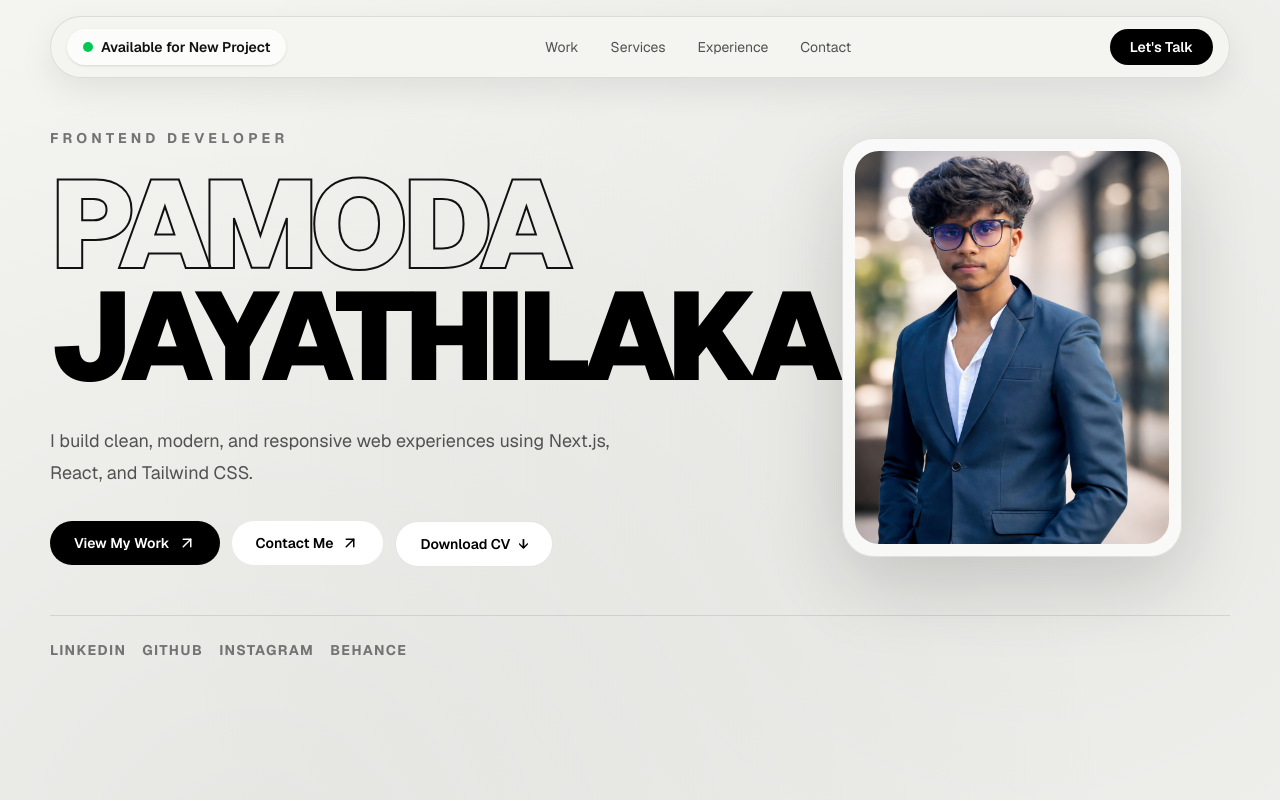
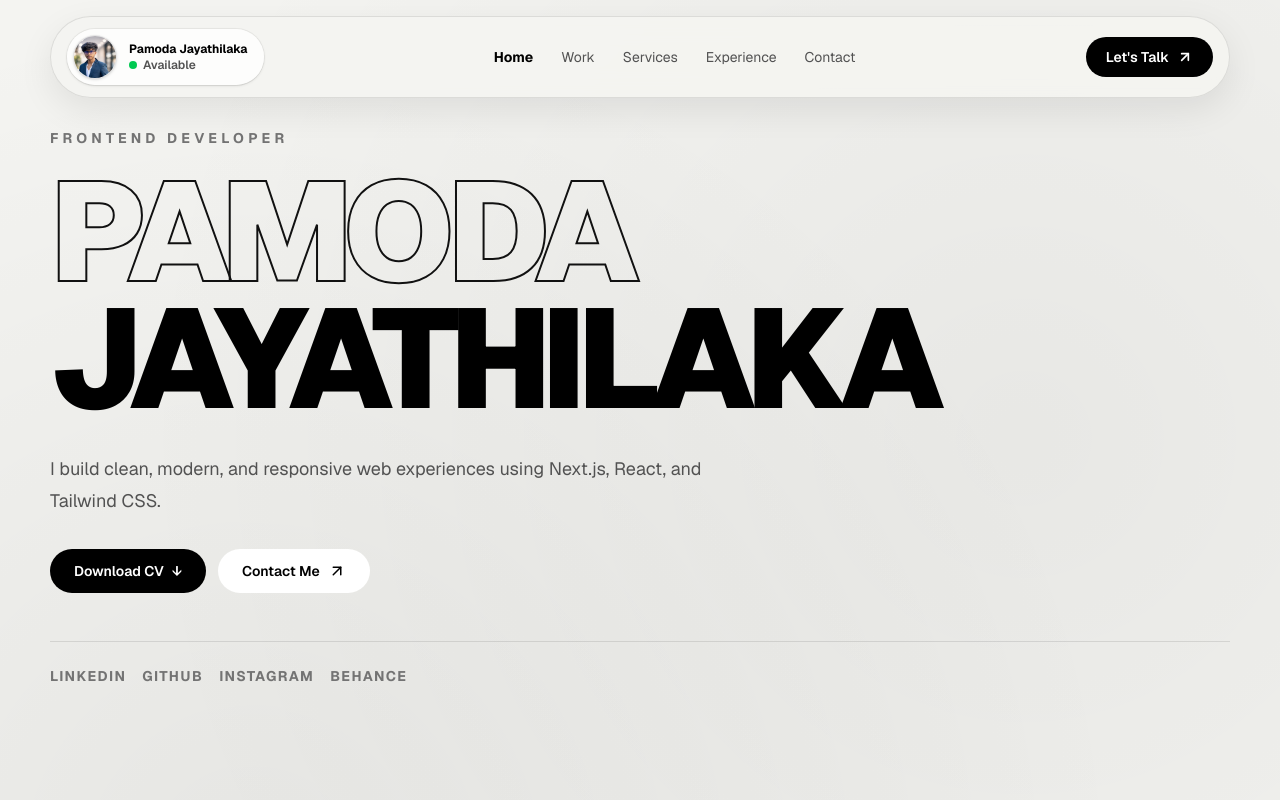
Before and after one commit to pamoda2004/Portfolio_NextJs, a Next.js app: page / in a window 1280 px wide. Shown: the top 800 px of the page. Built offline with nearby package versions, Linux system fonts and the light colour scheme.

Commit message:
Remove hero image and use profile image in navbar

```diff
--- a/components/Header.tsx
+++ b/components/Header.tsx
@@ -1,11 +1,14 @@
 "use client";
 
+import Image from "next/image";
 import Link from "next/link";
+import { ArrowUpRight } from "lucide-react";
 import { AnimatePresence, motion } from "framer-motion";
 import { usePathname } from "next/navigation";
 import { useState } from "react";
 
 const navLinks = [
+  { label: "Home", href: "/" },
   { label: "Work", href: "/work" },
   { label: "Services", href: "/services" },
   { label: "Experience", href: "/experience" },
@@ -17,6 +20,10 @@ export default function Header() {
   const pathname = usePathname();
 
   function isActive(href: string) {
+    if (href === "/") {
+      return pathname === "/";
+    }
+
     if (href === "/work") {
       return pathname === "/work" || pathname.startsWith("/work/");
     }
@@ -32,17 +39,32 @@ export default function Header() {
       className="fixed left-0 top-0 z-50 w-full px-4 py-4"
     >
       <div className="container-main flex items-center justify-between rounded-full border border-black/10 bg-[#f4f4f1]/90 px-3 py-3 shadow-[0_12px_35px_rgba(0,0,0,0.08)] backdrop-blur-md sm:px-4">
-        <Link
-          href="/"
-          onClick={() => setOpen(false)}
-          className="flex items-center gap-2 rounded-full bg-white/70 px-3 py-2 text-sm font-semibold shadow-sm sm:px-4"
-        >
-          <span className="h-2.5 w-2.5 rounded-full bg-green-500" />
-          <span className="hidden sm:inline">Available for New Project</span>
-          <span className="sm:hidden">Available</span>
-        </Link>
+        {/* Profile tab - no navigation */}
+        <div className="flex items-center gap-2 rounded-full bg-white/80 py-1.5 pl-1.5 pr-3 text-sm font-semibold shadow-sm ring-1 ring-black/5 sm:gap-3 sm:pr-4">
+          <span className="relative grid h-10 w-10 shrink-0 place-items-center overflow-hidden rounded-full border border-black/10 bg-white shadow-sm sm:h-11 sm:w-11">
+            <Image
+              src="/images/profile.png"
+              alt="Pamoda Jayathilaka"
+              width={56}
+              height={56}
+              priority
+              className="h-full w-full object-cover object-center"
+            />
+          </span>
 
-        <nav className="hidden items-center gap-8 md:flex">
+          <span className="flex flex-col leading-tight">
+            <span className="hidden max-w-[135px] truncate text-xs font-bold text-black sm:inline lg:max-w-none">
+              Pamoda Jayathilaka
+            </span>
+
+            <span className="flex items-center gap-1.5 text-xs font-semibold text-neutral-600">
+              <span className="h-2 w-2 rounded-full bg-green-500" />
+              Available
+            </span>
+          </span>
+        </div>
+
+        <nav className="hidden items-center gap-7 md:flex">
           {navLinks.map((link) => {
             const active = isActive(link.href);
 
@@ -64,9 +86,10 @@ export default function Header() {
 
         <Link
           href="/contact"
-          className="hidden rounded-full bg-black px-5 py-2 text-sm font-semibold text-white transition hover:scale-105 md:inline-flex"
+          className="hidden items-center gap-2 rounded-full bg-black px-5 py-2.5 text-sm font-semibold text-white transition hover:scale-105 md:inline-flex"
         >
           Let&apos;s Talk
+          <ArrowUpRight size={16} strokeWidth={2.5} />
         </Link>
 
         <button
@@ -98,6 +121,15 @@ export default function Header() {
             >
               <div className="rounded-[1.35rem] border border-black/10 bg-white/75 p-3">
                 <div className="mb-3 flex items-center justify-between border-b border-black/10 px-2 pb-3">
+                  <div className="flex items-center gap-3">
+                    <Image
+                      src="/images/profile.png"
+                      alt="Pamoda Jayathilaka"
+                      width={44}
+                      height={44}
+                      className="h-11 w-11 rounded-full border border-black/10 object-cover object-center shadow-sm"
+                    />
+
                     <div>
                       <p className="text-xs font-bold uppercase tracking-[0.25em] text-neutral-400">
                         Menu
@@ -105,6 +137,7 @@ export default function Header() {
                       <p className="mt-1 text-sm font-semibold text-neutral-700">
                         Navigate portfolio
                       </p>
+                    </div>
                   </div>
 
                   <button
@@ -132,22 +165,23 @@ export default function Header() {
                           href={link.href}
                           className={
                             active
-                              ? "group flex items-center justify-between rounded-2xl bg-black px-4 py-4 text-white shadow-lg transition"
-                              : "group flex items-center justify-between rounded-2xl bg-white px-4 py-4 text-black transition hover:bg-black hover:text-white"
+                              ? "group flex items-center justify-between rounded-2xl bg-black px-4 py-3.5 text-white shadow-lg transition"
+                              : "group flex items-center justify-between rounded-2xl bg-white px-4 py-3.5 text-black transition hover:bg-black hover:text-white"
                           }
                         >
-                          <span className="text-2xl font-black uppercase tracking-[-0.04em]">
+                          <span className="text-xl font-black uppercase tracking-[-0.035em] sm:text-2xl">
                             {link.label}
                           </span>
 
                           <span
+                            aria-hidden="true"
                             className={
                               active
-                                ? "grid h-8 w-8 place-items-center rounded-full bg-white text-sm font-bold text-black transition"
-                                : "grid h-8 w-8 place-items-center rounded-full bg-black text-sm font-bold text-white transition group-hover:bg-white group-hover:text-black"
+                                ? "grid h-8 w-8 place-items-center rounded-full bg-white text-black transition"
+                                : "grid h-8 w-8 place-items-center rounded-full bg-black text-white transition group-hover:bg-white group-hover:text-black"
                             }
                           >
-                            ↗
+                            <ArrowUpRight size={16} strokeWidth={2.6} />
                           </span>
                         </Link>
                       </motion.div>
@@ -158,10 +192,10 @@ export default function Header() {
                 <Link
                   onClick={() => setOpen(false)}
                   href="/contact"
-                  className="mt-3 flex w-full items-center justify-center gap-2 rounded-2xl bg-black px-6 py-4 text-sm font-black uppercase tracking-[0.2em] text-white shadow-[0_16px_40px_rgba(0,0,0,0.25)]"
+                  className="mt-3 flex w-full items-center justify-center gap-2 rounded-2xl bg-black px-6 py-3.5 text-xs font-black uppercase tracking-[0.22em] text-white shadow-[0_16px_40px_rgba(0,0,0,0.25)] sm:text-sm"
                 >
                   Let&apos;s Talk
-                  <span aria-hidden="true">↗</span>
+                  <ArrowUpRight aria-hidden="true" size={17} strokeWidth={2.6} />
                 </Link>
               </div>
             </motion.div>
--- a/components/Hero.tsx
+++ b/components/Hero.tsx
@@ -1,6 +1,5 @@
 "use client";
 
-import Image from "next/image";
 import { motion } from "framer-motion";
 import { profile, socialLinks } from "@/lib/data";
 import MagneticButton from "./MagneticButton";
@@ -9,8 +8,7 @@ export default function Hero() {
   return (
     <section className="relative min-h-screen overflow-hidden pb-16 pt-32">
       <div className="container-main">
-        <div className="grid items-center gap-10 lg:grid-cols-[minmax(0,1fr)_380px] xl:grid-cols-[minmax(0,1fr)_420px]">
-          <div>
+        <div className="max-w-6xl">
           <motion.p
             initial={{ opacity: 0, x: -24 }}
             animate={{ opacity: 1, x: 0 }}
@@ -39,7 +37,7 @@ export default function Hero() {
                 show: { opacity: 1, y: 0, filter: "blur(0px)" },
               }}
               transition={{ duration: 0.8 }}
-                className="outline-text block text-[clamp(2.35rem,11vw,5.8rem)] font-black uppercase tracking-[-0.03em] sm:text-[clamp(3.1rem,10vw,7.8rem)] md:tracking-[-0.06em]"
+              className="outline-text block text-[clamp(2.45rem,12vw,6.4rem)] font-black uppercase tracking-[-0.03em] sm:text-[clamp(3.4rem,11vw,8.8rem)] md:tracking-[-0.06em]"
             >
               {profile.firstName}
             </motion.span>
@@ -50,7 +48,7 @@ export default function Hero() {
                 show: { opacity: 1, y: 0, filter: "blur(0px)" },
               }}
               transition={{ duration: 0.8 }}
-                className="block text-[clamp(2.35rem,11vw,5.8rem)] font-black uppercase tracking-[-0.035em] text-black sm:text-[clamp(3.1rem,10vw,7.8rem)] md:tracking-[-0.065em]"
+              className="block text-[clamp(2.45rem,12vw,6.4rem)] font-black uppercase tracking-[-0.035em] text-black sm:text-[clamp(3.4rem,11vw,8.8rem)] md:tracking-[-0.065em]"
             >
               {profile.lastName}
             </motion.span>
@@ -60,7 +58,7 @@ export default function Hero() {
             initial={{ opacity: 0, y: 24 }}
             animate={{ opacity: 1, y: 0 }}
             transition={{ delay: 0.5, duration: 0.7 }}
-              className="mt-6 max-w-xl text-[0.95rem] leading-7 text-neutral-600 sm:text-base md:mt-8 md:text-lg md:leading-8"
+            className="mt-6 max-w-2xl text-[0.95rem] leading-7 text-neutral-600 sm:text-base md:mt-8 md:text-lg md:leading-8"
           >
             {profile.bio}
           </motion.p>
@@ -71,64 +69,19 @@ export default function Hero() {
             transition={{ delay: 0.65, duration: 0.7 }}
             className="mt-7 flex flex-wrap gap-3 md:mt-8"
           >
-              <MagneticButton href="/work">View My Work</MagneticButton>
+            <a
+              href="/cv/Pamoda-Jayathilaka-CV.pdf"
+              download
+              data-cursor="hover"
+              className="inline-flex items-center gap-2 rounded-full bg-black px-5 py-3 text-sm font-semibold text-white transition hover:scale-105 hover:shadow-xl active:scale-95 sm:px-6"
+            >
+              Download CV
+              <span aria-hidden="true">↓</span>
+            </a>
 
             <MagneticButton href="/contact" variant="light">
               Contact Me
             </MagneticButton>
-
-              <a
-                href="/cv/Pamoda-Jayathilaka-CV.pdf"
-                download
-                data-cursor="hover"
-                className="inline-flex items-center gap-2 rounded-full border border-black/10 bg-white px-5 py-3 text-sm font-semibold text-black transition hover:bg-black hover:text-white hover:shadow-xl active:scale-95 sm:px-6"
-              >
-                Download CV
-                <span aria-hidden="true">↓</span>
-              </a>
-            </motion.div>
-          </div>
-
-          <motion.div
-            initial={{ opacity: 0, x: 50, y: 20, scale: 0.96 }}
-            animate={{ opacity: 1, x: 0, y: 0, scale: 1 }}
-            transition={{
-              delay: 0.45,
-              duration: 0.9,
-              ease: [0.22, 1, 0.36, 1],
-            }}
-            className="
-              relative
-              mx-auto
-              mt-10
-              w-full
-              max-w-[260px]
-              overflow-hidden
-              rounded-[1.6rem]
-              border
-              border-black/10
-              bg-white/70
-              p-2.5
-              shadow-[0_25px_80px_rgba(0,0,0,0.16)]
-              sm:max-w-[300px]
-              sm:rounded-[2rem]
-              sm:p-3
-              md:mt-0
-              lg:ml-auto
-              lg:mr-8
-              lg:max-w-[320px]
-              xl:mr-12
-              xl:max-w-[340px]
-            "
-          >
-            <Image
-              src="/images/profile.png"
-              alt="Profile"
-              width={520}
-              height={650}
-              priority
-              className="aspect-[4/5] w-full rounded-[1.25rem] object-cover object-center sm:rounded-[1.5rem]"
-            />
           </motion.div>
         </div>
 
```
Lines whose indentation alone changed are shown as unchanged.
